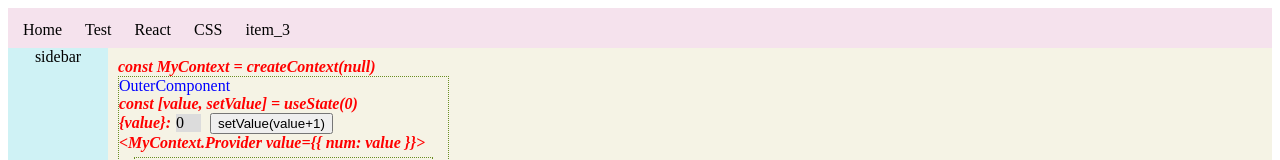
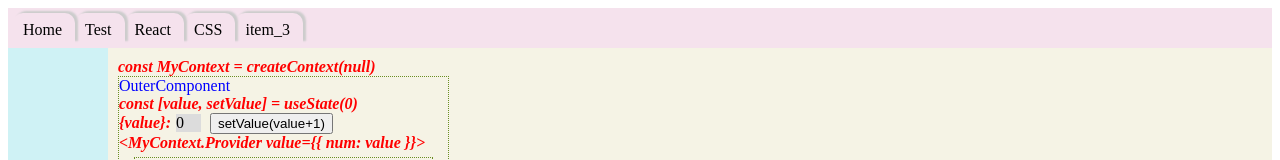
Before and after one commit to gh-prj/site, a React (Create React App) app: page /site/usecontext in a window 1280 px wide. Shown: the top 160 px of the page. Built offline with nearby package versions, Linux system fonts and the light colour scheme.

Commit message:
Add sidebar component

```diff
--- a/src/components/Layout/Layout.tsx
+++ b/src/components/Layout/Layout.tsx
@@ -22,7 +22,11 @@ const Layout = () => {
                 <nav className={cl.navbar}>
                     <TopMenu />
                 </nav>
-                <div className={cl.sidebar}>sidebar</div>
+                <div className={cl.sidebar}>
+                    <Routes>
+                        <Route path="/site/one" element={<div>Page One</div>} />
+                    </Routes>
+                </div>
                 <main className={cl.content}>
                     <Suspense fallback={<div>Loading...</div>}>
                         <Routes>
--- a/src/components/TopMenu/TopMenu.module.scss
+++ b/src/components/TopMenu/TopMenu.module.scss
@@ -31,6 +31,13 @@ li {
   border-bottom-right-radius: 0;
   transition: 0s;
   // min-width: 50px;
+  box-shadow: 3px -2px 2px #ccc;
+}
+
+.top_menu > li.link:hover {
+  border: 1px solid #ccc;
+  border-radius: 10px;
+  box-shadow: 3px -2px 2px black;
 }
 
 .top_menu > li:hover {
--- a/src/components/TopMenu/TopMenu.tsx
+++ b/src/components/TopMenu/TopMenu.tsx
@@ -6,9 +6,9 @@ import styles from "./TopMenu.module.scss"
 const TopMenu = () => {
     return (
         <ul className={styles.top_menu}>
-            <li><Link to="/site">Home</Link></li>
+            <li className={styles.link}><Link to="/site">Home</Link></li>
             <li>Test
-                <ul >
+                <ul>
                     <li>
                         <Link to="/site/test" >Test</Link>
                     </li>
```
